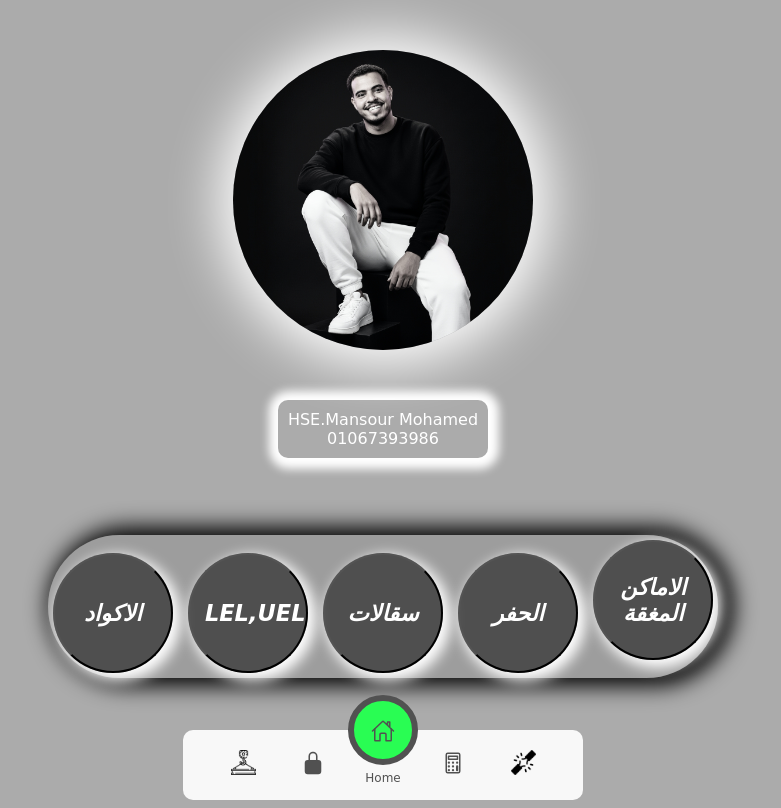
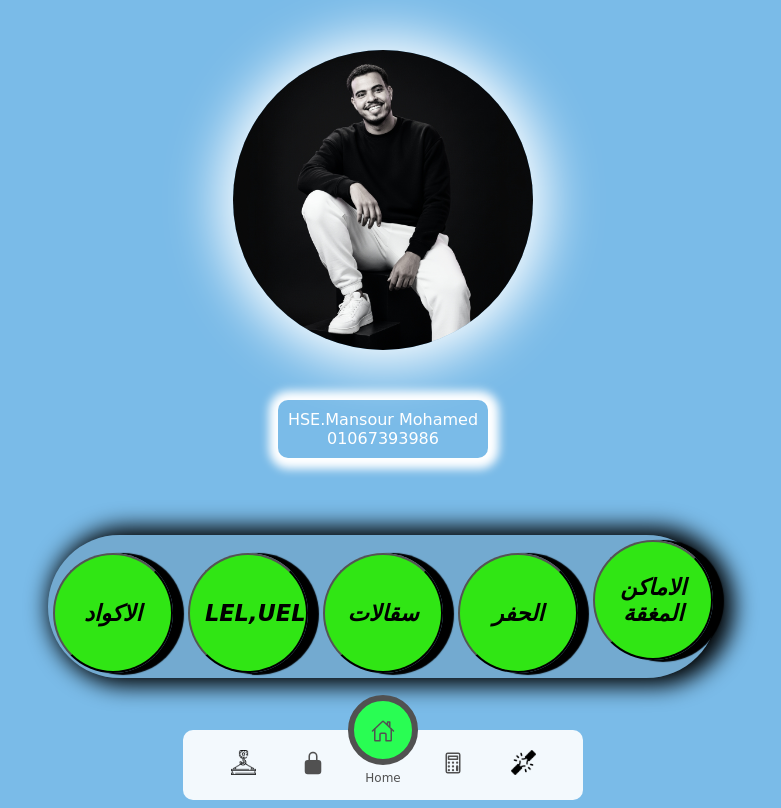
Before and after one commit to Mansour-Alaswani/mansour123, a plain HTML site: page index.html in a window 1280 px wide. Shown: the whole page, without its empty margins (257-1038 px from the left). Drawn offline with nearby package versions, Linux system fonts and the light colour scheme.

Commit message:
Update css.css

```diff
--- a/css.css
+++ b/css.css
@@ -16,7 +16,7 @@ body
     justify-content: center;
     align-items: center;
     min-height: 100vh;
-    background: #ababab;
+    background: #3c9bdead;
 }
 
 .navigation{
@@ -321,12 +321,13 @@ h2{
 }
 
 .butomz{
-    background: #0000007f;
+    background: #2ceb06ed;
     width: 120px;
     height: 120px;
     border-radius: 100px;
     margin: 5px;
-    color: #fff;
+    color: black;
+    box-shadow: 10px 1px 1px 1px;
 }
 
 .butomzd1{
```
